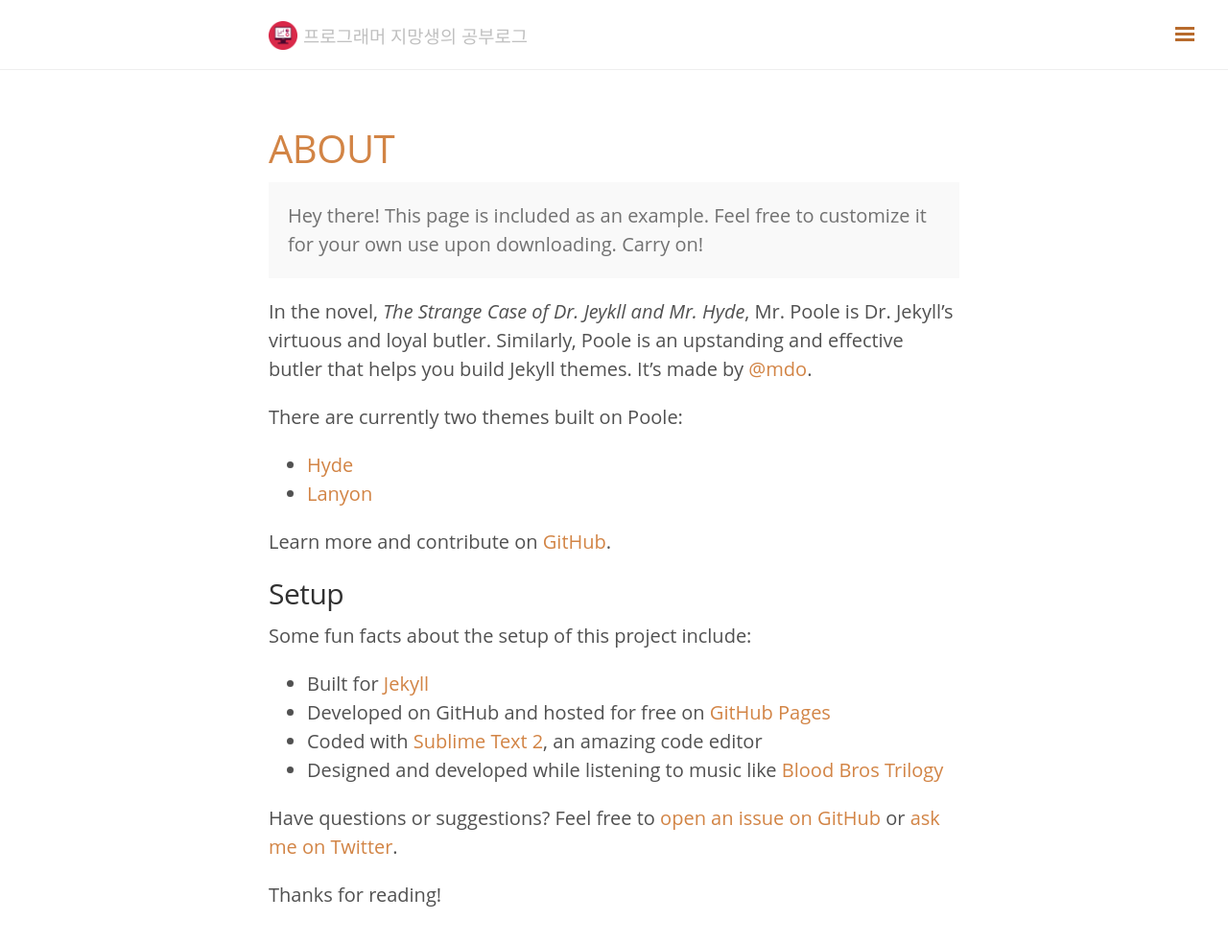
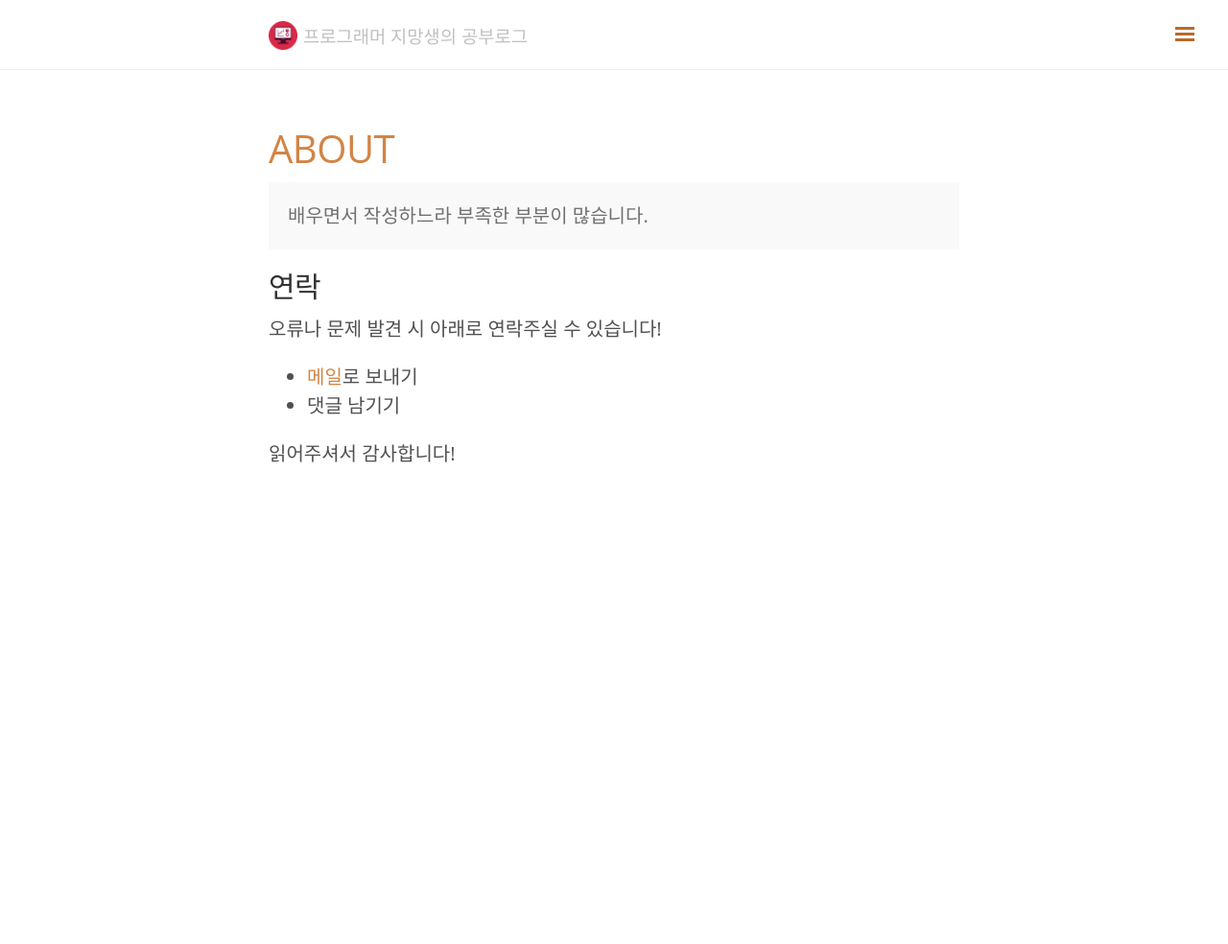
Before and after one commit to level120/level120.github.io, a Jekyll site: the page built from about.md, in a window 1280 px wide and 1028 px high. Shown: the top 984 px of the window at 96% size. Built offline with Jekyll 4.4.1, drawn with Linux system fonts in a browser that asks for light colours; nearby versions of some CDN libraries; comment, search, counter and statistics services are not loaded.

Commit message:
syntax test

```diff
--- a/about.md
+++ b/about.md
@@ -4,27 +4,15 @@ title: About
 ---
 
 <p class="message">
-  Hey there! This page is included as an example. Feel free to customize it for your own use upon downloading. Carry on!
+  배우면서 작성하느라 부족한 부분이 많습니다.
 </p>
 
-In the novel, *The Strange Case of Dr. Jeykll and Mr. Hyde*, Mr. Poole is Dr. Jekyll's virtuous and loyal butler. Similarly, Poole is an upstanding and effective butler that helps you build Jekyll themes. It's made by [@mdo](https://twitter.com/mdo).
 
-There are currently two themes built on Poole:
+## 연락
 
-* [Hyde](http://hyde.getpoole.com)
-* [Lanyon](http://lanyon.getpoole.com)
+오류나 문제 발견 시 아래로 연락주실 수 있습니다!
 
-Learn more and contribute on [GitHub](https://github.com/poole).
+* [메일](mailto:tnara9573@gmail.com)로 보내기
+* 댓글 남기기
 
-## Setup
-
-Some fun facts about the setup of this project include:
-
-* Built for [Jekyll](http://jekyllrb.com)
-* Developed on GitHub and hosted for free on [GitHub Pages](https://pages.github.com)
-* Coded with [Sublime Text 2](http://sublimetext.com), an amazing code editor
-* Designed and developed while listening to music like [Blood Bros Trilogy](https://soundcloud.com/maddecent/sets/blood-bros-series)
-
-Have questions or suggestions? Feel free to [open an issue on GitHub](https://github.com/poole/issues/new) or [ask me on Twitter](https://twitter.com/mdo).
-
-Thanks for reading!
+읽어주셔서 감사합니다!
--- a/blog/index.html
+++ b/blog/index.html
@@ -21,7 +21,7 @@ title: Blog
 
     <article>
       {{ post.excerpt | markdownify }}
-    <article>
+    </article>
     <div class="post-more">
       {% if site.disqus_short_name %}
       <a href="{{ site.baseurl }}{{ post.url }}#disqus_thread"> <i class="fa fa-comments" aria-hidden="true"></i>Comment</a>&nbsp;
```
Also changed, not shown: _posts/2018-05-08-soulworker.md (+1 -1 lines), README.md.
